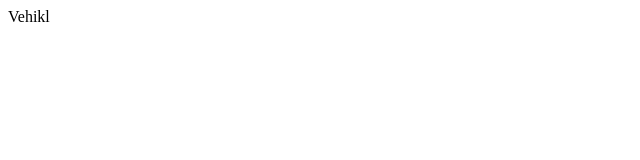
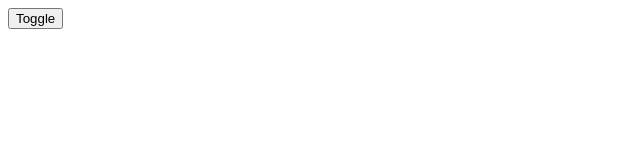
Before and after one commit to iaewing/jsonResumeFrontend, a Vue app: page / in a window 1280 px wide. Shown: the top 160 px of the page, without its empty margins (0-640 px from the left). Built offline with nearby package versions, Linux system fonts and the light colour scheme.

Commit message:
Add toggle for company name

```diff
--- a/src/components/WorkExperience.vue
+++ b/src/components/WorkExperience.vue
@@ -1,10 +1,19 @@
 <script setup lang="ts">
-import { defineProps } from "vue";
+import { defineProps, ref } from "vue";
 const props = defineProps<{
   company: string;
 }>();
+
+const shouldDisplay = ref<boolean>(false);
+
+const toggleDisplay = () => {
+  shouldDisplay.value = !shouldDisplay.value;
+};
 </script>
 
 <template>
-  <div>{{ company }}</div>
+  <div>
+    <button @click="toggleDisplay">Toggle</button>
+    <div v-if="shouldDisplay">{{ company }}</div>
+  </div>
 </template>
```
